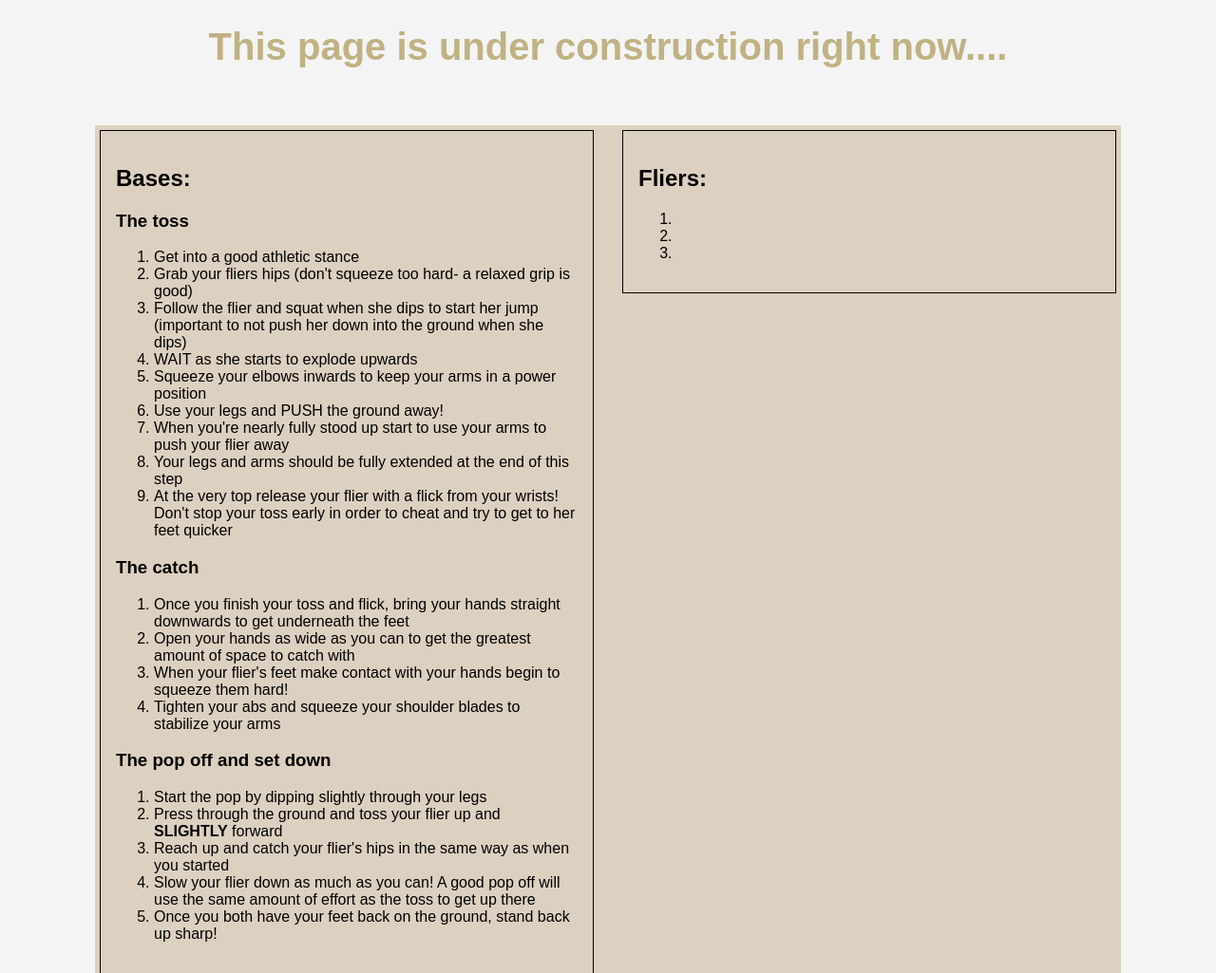
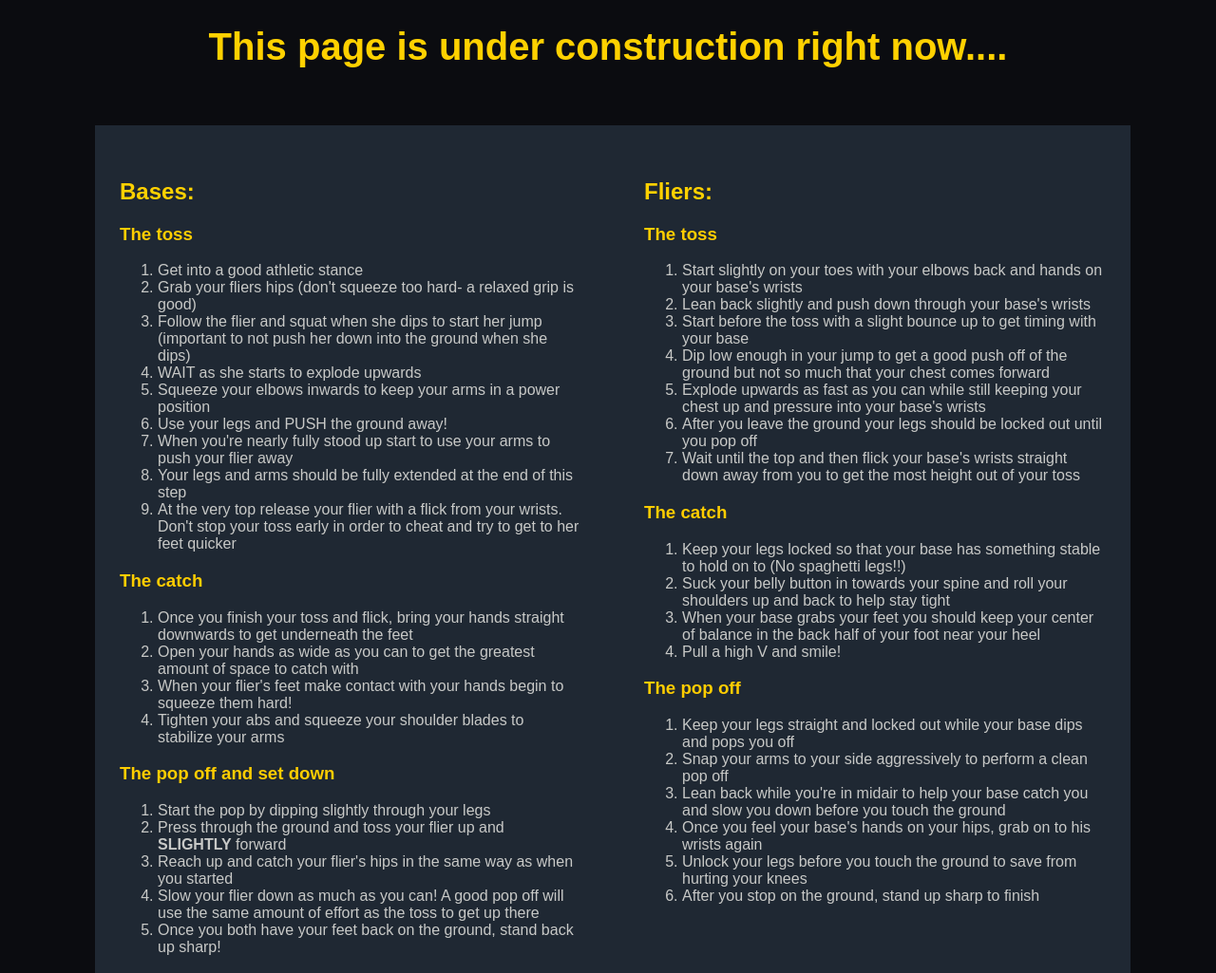
Before and after one commit to Wriqon/Wriqon-tk, a PHP site: page /cheer/basics/hands.php in a window 1280 px wide. Shown: the top 1025 px of the page at 95% size. Run offline with PHP 8.4, Linux system fonts and the light colour scheme.

Commit message:
Dark theme, finished hands guide
Changed main CSS to a dark theme with Shocker yellow highlights. Finished girls' side of the hands guide. Centered the youtube video at the bottom of the pages.

```diff
--- a/Wriqon/cheer/basics/hands.php
+++ b/Wriqon/cheer/basics/hands.php
@@ -14,7 +14,7 @@
 
 <h1>This page is under construction right now....</h1>
 
-<article id="instructions"> <!--SKILLS START HERE!!!-->
+<div id="instructions"> <!--SKILLS START HERE!!!-->
 
 <div id="left">
 <h2>Bases:</h2>
@@ -29,7 +29,7 @@
 	<li>Use your legs and PUSH the ground away!
 	<li>When you're nearly fully stood up start to use your arms to push your flier away
 	<li>Your legs and arms should be fully extended at the end of this step
-	<li>At the very top release your flier with a flick from your wrists! Don't stop your toss early in order to cheat and try to get to her feet quicker
+	<li>At the very top release your flier with a flick from your wrists. Don't stop your toss early in order to cheat and try to get to her feet quicker
 </ol>
 
 <h3>The catch</h3>
@@ -54,17 +54,40 @@
 <div id="right">
 <h2>Fliers:</h2>
 
+<h3>The toss</h3>
 <ol>
-	<li>
-	<li>
-	<li>
+	<li>Start slightly on your toes with your elbows back and hands on your base's wrists
+	<li>Lean back slightly and push down through your base's wrists
+	<li>Start before the toss with a slight bounce up to get timing with your base
+	<li>Dip low enough in your jump to get a good push off of the ground but not so much that your chest comes forward
+	<li>Explode upwards as fast as you can while still keeping your chest up and pressure into your base's wrists
+	<li>After you leave the ground your legs should be locked out until you pop off
+	<li>Wait until the top and then flick your base's wrists straight down away from you to get the most height out of your toss
+</ol>
+
+<h3>The catch</h3>
+<ol>
+	<li>Keep your legs locked so that your base has something stable to hold on to (No spaghetti legs!!)
+	<li>Suck your belly button in towards your spine and roll your shoulders up and back to help stay tight
+	<li>When your base grabs your feet you should keep your center of balance in the back half of your foot near your heel
+	<li>Pull a high V and smile!
+</ol>
+
+<h3>The pop off</h3>
+<ol>
+	<li>Keep your legs straight and locked out while your base dips and pops you off
+	<li>Snap your arms to your side aggressively to perform a clean pop off
+	<li>Lean back while you're in midair to help your base catch you and slow you down before you touch the ground
+	<li>Once you feel your base's hands on your hips, grab on to his wrists again
+	<li>Unlock your legs before you touch the ground to save from hurting your knees
+	<li>After you stop on the ground, stand up sharp to finish
 </ol>
 
 </div>
 
 <iframe width="80%" height="500" src="https://www.youtube.com/embed/kvYNXevxTxA" frameborder="0" allow="accelerometer; autoplay; encrypted-media; gyroscope; picture-in-picture" allowfullscreen></iframe>
 
-</article>
+</div>
 
 <footer>
 </footer></br></br></br></br></br></br></br>
--- a/Wriqon/cheer/skillshelper.css
+++ b/Wriqon/cheer/skillshelper.css
@@ -1,14 +1,10 @@
 /* Wright Bosley 19 Feb 2019 MIT license
 Cheer skills pages CSS helper */
-
-h2, h3 {
-	color:black;
-}
 
 #instructions {
 	overflow:auto;
 	width:90%;
-	background:#DCD0C0;
+	background-color:#1F2833;
 	margin:5%;
 }
 
@@ -16,7 +12,6 @@ h2, h3 {
 	width: 45%;
 	margin: 5px;
 	padding: 1em;
-	border: 1px solid black; /*needs to be taken out*/
 }
 
 #left {
@@ -27,6 +22,12 @@ h2, h3 {
 	float:right;
 }
 
+footer {
+	width:90%;
+	margin:auto;
+	padding:0px 5px;
+}
+
 iframe {
-
+	margin-left:100px;
 }
--- a/Wriqon/main.css
+++ b/Wriqon/main.css
@@ -1,43 +1,53 @@
 /* Wright Bosley 19 Feb 2019 MIT license
 Main css page for the entire site */
 header {
-	background-color: #DCD0C0;
+	background-color: #1F2833;
 }
 
 body {
 	max-width: 1200px;
-	background-color: #F4F4F4;
+	background-color: #0B0C10;
 	margin: auto;
 	font-family: sans-serif;
+	color: #C8C9C7;
+}
+
+article {
+	background-color: #1F2833;
 }
 
 div {
-	padding-top: 15px;
-	background-color: #DCD0C0;
+	padding: 15px 5px;
+	background-color: #1F2833;
 }
 
 h1 {
-	color: #C0B283;
+	color: #FFD100;
 	text-align: center;
 	font-size: 2.5em;
 }
 
 h2 {
-	color: #C0B283;
+	color: #FFD100;
 }
 
 h3 {
-	color: #C0B283;
+	color: #FFCD00;
 }
 
-p {
-	color: #373737;
-	}
-
-a {
+a:link {
+	color: #C4C7C7;
 }
 
-displayed {
+a:visited {
+	color: #7E8181;
+}
+
+a:hover {
+	color: #FFD100;
+}
+
+.displayed {
 	display: block;
 	margin-left: auto;
 	margin-right: auto;
@@ -49,6 +59,10 @@ ol.stuntlist {
 
 footer {
 	text-align: center;
-	background-color: grey;
-	color: white;
+	background-color: #1F2833;
+	color: #C8C9C7;
 }
+
+#AACCA {
+	color: #FFD100;
+}
```
Also changed, not shown: Wriqon/cheer/index.php (+8 -3 lines).
